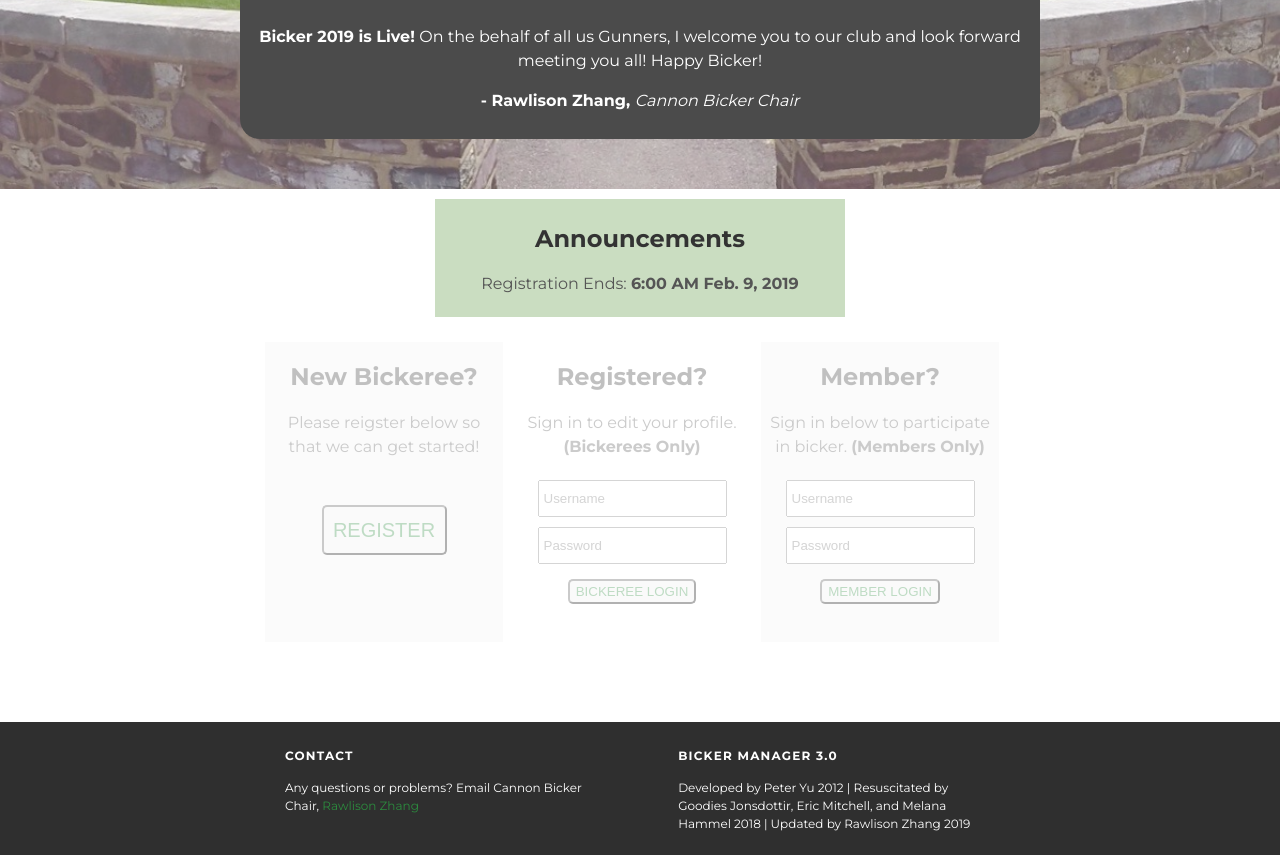
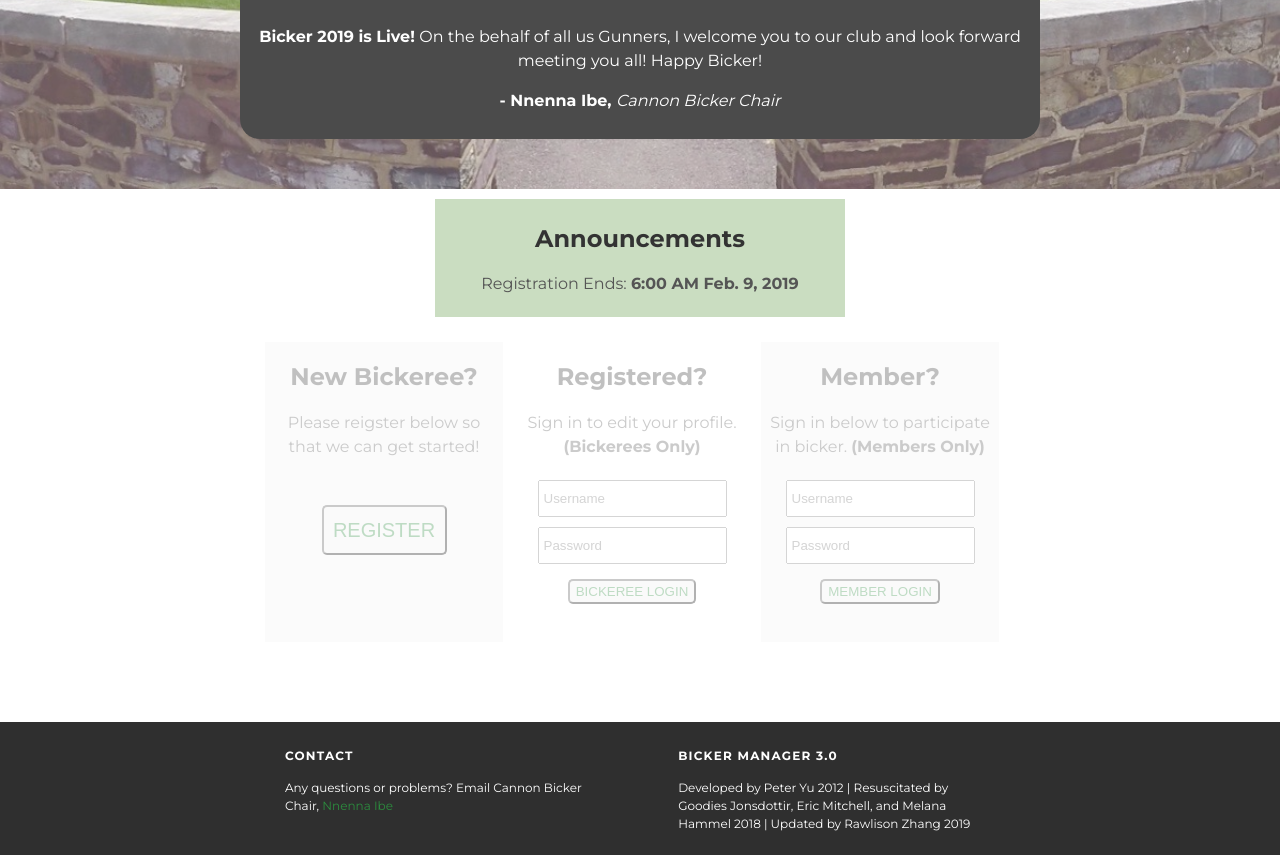
Before and after one commit to rawlyz/rawlyz.github.io, a plain HTML site: page index.html in a window 1280 px wide. Shown: the part 408-1263 px from the top of the page. Drawn offline with Linux system fonts and the light colour scheme.

Commit message:
Update index.html

```diff
--- a/index.html
+++ b/index.html
@@ -27,7 +27,7 @@
                         <h1>Welcome to <font color=>Cannon Dial Elm</font> Bicker</h1>
                         <p><strong>Bicker 2019 is Live! </strong>On the behalf of all us Gunners, I welcome you to our club and look forward meeting you all! Happy Bicker!
                         </p>
-                        <p><strong>- Rawlison Zhang, </strong><em> Cannon Bicker Chair</em></p>
+                        <p><strong>- Nnenna Ibe, </strong><em> Cannon Bicker Chair</em></p>
                     </div>
                 </div>
             </div>
@@ -73,7 +73,7 @@
             <div class="container">
                 <div class="column">
                     <h4>Contact</h4>
-                    <p>Any questions or problems? Email Cannon Bicker Chair, <a href="mailto:zhanraw15@gmail.com">Rawlison Zhang</a></p>
+                    <p>Any questions or problems? Email Cannon Bicker Chair, <a href="mailto:zhanraw15@gmail.com">Nnenna Ibe</a></p>
                 </div>
                 <div class="column">
                     <h4>Bicker Manager 3.0</h4>
```
